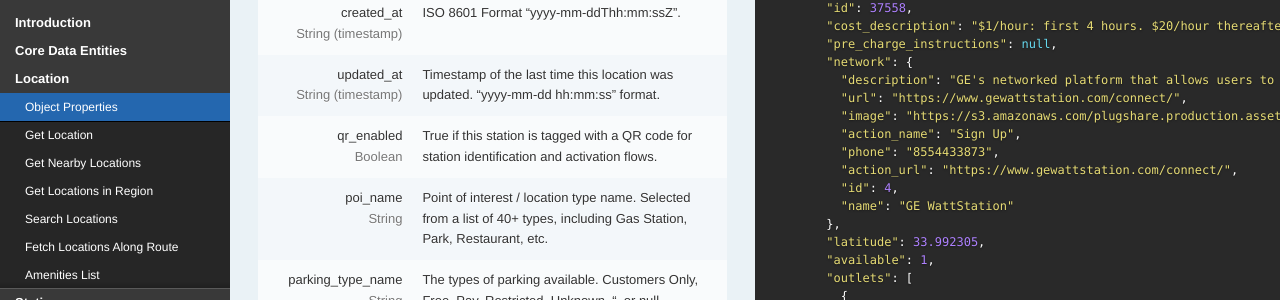
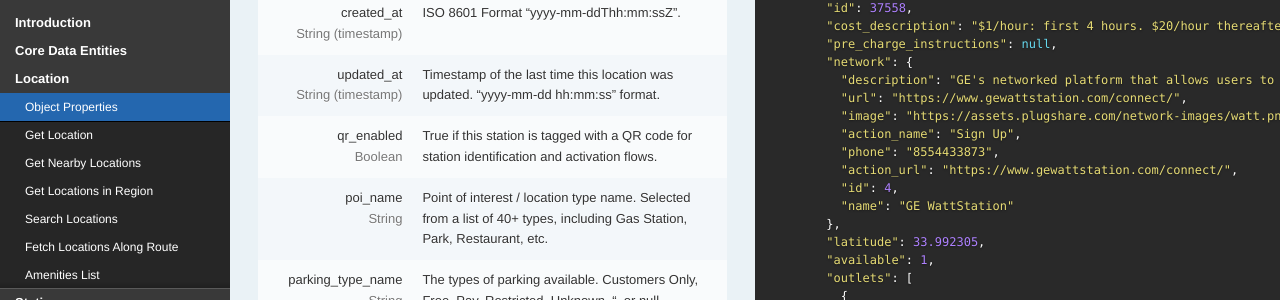
Before and after one commit to PlugShare/plugshare.github.io, a Jekyll site: the page docs/index.html, which Jekyll copies as it is, in a window 1280 px wide and 900 px high, scrolled down 2946 px. Shown: the part 151-451 px from the top of the window. Built offline with Jekyll 4.4.1, drawn with Linux system fonts in a browser that asks for light colours; some of the changed text lies outside the part shown.

Commit message:
update url assets to assets.plugshare.com

```diff
--- a/docs/index.html
+++ b/docs/index.html
@@ -310,7 +310,7 @@
   </span><span class="s2">"score"</span><span class="p">:</span><span class="w"> </span><span class="mi">10</span><span class="p">,</span><span class="w">
   </span><span class="s2">"id"</span><span class="p">:</span><span class="w"> </span><span class="mi">20667</span><span class="p">,</span><span class="w">
   </span><span class="s2">"parking_type_name"</span><span class="p">:</span><span class="w"> </span><span class="s2">"Free"</span><span class="p">,</span><span class="w">
-  </span><span class="s2">"icon"</span><span class="p">:</span><span class="w"> </span><span class="s2">"https://s3.amazonaws.com/plugshare.production.assets/icons/B.png"</span><span class="p">,</span><span class="w">
+  </span><span class="s2">"icon"</span><span class="p">:</span><span class="w"> </span><span class="s2">"https://assets.plugshare.com/icons/B.png"</span><span class="p">,</span><span class="w">
   </span><span class="s2">"cost_description"</span><span class="p">:</span><span class="w"> </span><span class="s2">""</span><span class="p">,</span><span class="w">
   </span><span class="s2">"reviews"</span><span class="p">:</span><span class="w"> </span><span class="p">[],</span><span class="w">
   </span><span class="s2">"name"</span><span class="p">:</span><span class="w"> </span><span class="s2">"PlugShare API Station"</span><span class="p">,</span><span class="w">
@@ -369,7 +369,7 @@
       </span><span class="s2">"network"</span><span class="p">:</span><span class="w"> </span><span class="p">{</span><span class="w">
         </span><span class="s2">"description"</span><span class="p">:</span><span class="w"> </span><span class="s2">"GE's networked platform that allows users to manage and monitor the charging of their electric cars."</span><span class="p">,</span><span class="w">
         </span><span class="s2">"url"</span><span class="p">:</span><span class="w"> </span><span class="s2">"https://www.gewattstation.com/connect/"</span><span class="p">,</span><span class="w">
-        </span><span class="s2">"image"</span><span class="p">:</span><span class="w"> </span><span class="s2">"https://s3.amazonaws.com/plugshare.production.assets/network-images/watt.png"</span><span class="p">,</span><span class="w">
+        </span><span class="s2">"image"</span><span class="p">:</span><span class="w"> </span><span class="s2">"https://assets.plugshare.com/network-images/watt.png"</span><span class="p">,</span><span class="w">
         </span><span class="s2">"action_name"</span><span class="p">:</span><span class="w"> </span><span class="s2">"Sign Up"</span><span class="p">,</span><span class="w">
         </span><span class="s2">"phone"</span><span class="p">:</span><span class="w"> </span><span class="s2">"8554433873"</span><span class="p">,</span><span class="w">
         </span><span class="s2">"action_url"</span><span class="p">:</span><span class="w"> </span><span class="s2">"https://www.gewattstation.com/connect/"</span><span class="p">,</span><span class="w">
@@ -671,7 +671,7 @@
     </span><span class="s2">"score"</span><span class="p">:</span><span class="w"> </span><span class="mi">10</span><span class="p">,</span><span class="w">
     </span><span class="s2">"id"</span><span class="p">:</span><span class="w"> </span><span class="mi">38606</span><span class="p">,</span><span class="w">
     </span><span class="s2">"parking_type_name"</span><span class="p">:</span><span class="w"> </span><span class="s2">"Free"</span><span class="p">,</span><span class="w">
-    </span><span class="s2">"icon"</span><span class="p">:</span><span class="w"> </span><span class="s2">"https://s3.amazonaws.com/plugshare.production.assets/icons/B.png"</span><span class="p">,</span><span class="w">
+    </span><span class="s2">"icon"</span><span class="p">:</span><span class="w"> </span><span class="s2">"https://assets.plugshare.com/icons/B.png"</span><span class="p">,</span><span class="w">
     </span><span class="s2">"cost_description"</span><span class="p">:</span><span class="w"> </span><span class="s2">""</span><span class="p">,</span><span class="w">
     </span><span class="s2">"reviews"</span><span class="p">:</span><span class="w"> </span><span class="p">[],</span><span class="w">
     </span><span class="s2">"name"</span><span class="p">:</span><span class="w"> </span><span class="s2">"PlugShare API Station"</span><span class="p">,</span><span class="w">
@@ -743,7 +743,7 @@
         </span><span class="s2">"score"</span><span class="p">:</span><span class="w"> </span><span class="mi">10</span><span class="p">,</span><span class="w">
         </span><span class="s2">"id"</span><span class="p">:</span><span class="w"> </span><span class="mi">45911</span><span class="p">,</span><span class="w">
         </span><span class="s2">"parking_type_name"</span><span class="p">:</span><span class="w"> </span><span class="s2">"Free"</span><span class="p">,</span><span class="w">
-        </span><span class="s2">"icon"</span><span class="p">:</span><span class="w"> </span><span class="s2">"https://s3.amazonaws.com/plugshare.production.assets/icons/B.png"</span><span class="p">,</span><span class="w">
+        </span><span class="s2">"icon"</span><span class="p">:</span><span class="w"> </span><span class="s2">"https://assets.plugshare.com/icons/B.png"</span><span class="p">,</span><span class="w">
         </span><span class="s2">"cost_description"</span><span class="p">:</span><span class="w"> </span><span class="s2">""</span><span class="p">,</span><span class="w">
         </span><span class="s2">"name"</span><span class="p">:</span><span class="w"> </span><span class="s2">"PlugShare API Station"</span><span class="p">,</span><span class="w">
         </span><span class="s2">"url"</span><span class="p">:</span><span class="w"> </span><span class="s2">"http://api.plugshare.com/view/location/45911"</span><span class="p">,</span><span class="w">
@@ -934,7 +934,7 @@
         </span><span class="s2">"address"</span><span class="p">:</span><span class="w"> </span><span class="s2">"210 Market Ave, Los Altos, CA 94022"</span><span class="p">,</span><span class="w">
         </span><span class="s2">"id"</span><span class="p">:</span><span class="w"> </span><span class="mi">40025</span><span class="p">,</span><span class="w">
         </span><span class="s2">"parking_type_name"</span><span class="p">:</span><span class="w"> </span><span class="s2">"Free"</span><span class="p">,</span><span class="w">
-        </span><span class="s2">"icon"</span><span class="p">:</span><span class="w"> </span><span class="s2">"https://s3.amazonaws.com/plugshare.production.assets/icons/G.png"</span><span class="p">,</span><span class="w">
+        </span><span class="s2">"icon"</span><span class="p">:</span><span class="w"> </span><span class="s2">"https://assets.plugshare.com/icons/G.png"</span><span class="p">,</span><span class="w">
         </span><span class="s2">"cost_description"</span><span class="p">:</span><span class="w"> </span><span class="s2">"Variable: $3.00/hour to $6.00/hour"</span><span class="p">,</span><span class="w">
         </span><span class="s2">"name"</span><span class="p">:</span><span class="w"> </span><span class="s2">"Central Charging Station"</span><span class="p">,</span><span class="w">
         </span><span class="s2">"url"</span><span class="p">:</span><span class="w"> </span><span class="s2">"http://api.plugshare.com/view/location/40025"</span><span class="p">,</span><span class="w">
@@ -1119,7 +1119,7 @@
     </span><span class="s2">"owner"</span><span class="p">:</span><span class="w"> </span><span class="s2">""</span><span class="p">,</span><span class="w">
     </span><span class="s2">"id"</span><span class="p">:</span><span class="w"> </span><span class="mi">58226</span><span class="p">,</span><span class="w">
     </span><span class="s2">"parking_type_name"</span><span class="p">:</span><span class="w"> </span><span class="kc">null</span><span class="p">,</span><span class="w">
-    </span><span class="s2">"icon"</span><span class="p">:</span><span class="w"> </span><span class="s2">"https://s3.amazonaws.com/plugshare.production.assets/icons/H.png"</span><span class="p">,</span><span class="w">
+    </span><span class="s2">"icon"</span><span class="p">:</span><span class="w"> </span><span class="s2">"https://assets.plugshare.com/icons/H.png"</span><span class="p">,</span><span class="w">
     </span><span class="s2">"cost_description"</span><span class="p">:</span><span class="w"> </span><span class="s2">""</span><span class="p">,</span><span class="w">
     </span><span class="s2">"name"</span><span class="p">:</span><span class="w"> </span><span class="s2">""</span><span class="p">,</span><span class="w">
     </span><span class="s2">"url"</span><span class="p">:</span><span class="w"> </span><span class="s2">"http://api.plugshare.com/view/location/58226"</span><span class="p">,</span><span class="w">
@@ -1284,7 +1284,7 @@
       </span><span class="s2">"icon_type"</span><span class="p">:</span><span class="s2">"G"</span><span class="p">,</span><span class="w">
       </span><span class="s2">"id"</span><span class="p">:</span><span class="mi">2116</span><span class="p">,</span><span class="w">
       </span><span class="s2">"longitude"</span><span class="p">:</span><span class="mf">-81.04077</span><span class="p">,</span><span class="w">
-      </span><span class="s2">"icon"</span><span class="p">:</span><span class="s2">"https://s3.amazonaws.com/plugshare.staging.assets/icons/G.png"</span><span class="w">
+      </span><span class="s2">"icon"</span><span class="p">:</span><span class="s2">"https://s3.amazonaws.com/plugshare.production.assets/icons/G.png"</span><span class="w">
    </span><span class="p">}</span><span class="w">
 </span><span class="p">]</span><span class="w">
 </span></code></pre>
@@ -1702,7 +1702,7 @@
     <td>1</td>
     <td></td>
     <td>US Wall Outlet</td>
-    <td><img src="https://s3.amazonaws.com/plugshare.production.assets/assets/outlets/image03.png"></td>
+    <td><img src="https://assets.plugshare.com/assets/outlets/image03.png"></td>
     <td>Y</td>
     <td></td>
     <td></td>
@@ -1714,7 +1714,7 @@
     <td>2</td>
     <td></td>
     <td>J-1772</td>
-    <td><img src="https://s3.amazonaws.com/plugshare.production.assets/assets/outlets/image08.png"></td>
+    <td><img src="https://assets.plugshare.com/assets/outlets/image08.png"></td>
     <td>Y</td>
     <td>Y</td>
     <td>Y</td>
@@ -1726,7 +1726,7 @@
     <td>3</td>
     <td></td>
     <td>CHAdeMO</td>
-    <td><img src="https://s3.amazonaws.com/plugshare.production.assets/assets/outlets/image04.png"></td>
+    <td><img src="https://assets.plugshare.com/assets/outlets/image04.png"></td>
     <td>Y</td>
     <td>Y</td>
     <td>Y</td>
@@ -1738,7 +1738,7 @@
     <td>4</td>
     <td></td>
     <td>Tesla Roadster</td>
-    <td><img src="https://s3.amazonaws.com/plugshare.production.assets/assets/outlets/image00.png"></td>
+    <td><img src="https://assets.plugshare.com/assets/outlets/image00.png"></td>
     <td>Y</td>
     <td>Y</td>
     <td>Y</td>
@@ -1750,7 +1750,7 @@
     <td>5</td>
     <td></td>
     <td>NEMA 14-50</td>
-    <td><img src="https://s3.amazonaws.com/plugshare.production.assets/assets/outlets/image10.png"></td>
+    <td><img src="https://assets.plugshare.com/assets/outlets/image10.png"></td>
     <td>Y</td>
     <td></td>
     <td></td>
@@ -1762,7 +1762,7 @@
     <td>6</td>
     <td>0</td>
     <td>Tesla S HPWC</td>
-    <td><img src="https://s3.amazonaws.com/plugshare.production.assets/assets/outlets/image05.png"></td>
+    <td><img src="https://assets.plugshare.com/assets/outlets/image05.png"></td>
     <td>Y</td>
     <td>Y</td>
     <td>Y</td>
@@ -1774,7 +1774,7 @@
     <td>6</td>
     <td>1</td>
     <td>Tesla Supercharger</td>
-    <td><img src="https://s3.amazonaws.com/plugshare.production.assets/assets/outlets/image05.png"></td>
+    <td><img src="https://assets.plugshare.com/assets/outlets/image05.png"></td>
     <td>Y</td>
     <td>Y</td>
     <td>Y</td>
@@ -1786,7 +1786,7 @@
     <td>7</td>
     <td></td>
     <td>Type 2 (Mennekes)</td>
-    <td><img src="https://s3.amazonaws.com/plugshare.production.assets/assets/outlets/image06.png"></td>
+    <td><img src="https://assets.plugshare.com/assets/outlets/image06.png"></td>
     <td></td>
     <td>Y</td>
     <td>Y</td>
@@ -1798,7 +1798,7 @@
     <td>8</td>
     <td></td>
     <td>Type 3</td>
-    <td><img src="https://s3.amazonaws.com/plugshare.production.assets/assets/outlets/image16.png"></td>
+    <td><img src="https://assets.plugshare.com/assets/outlets/image16.png"></td>
     <td></td>
     <td>Y</td>
     <td>Y</td>
@@ -1810,7 +1810,7 @@
     <td>9</td>
     <td></td>
     <td>BS1363</td>
-    <td><img src="https://s3.amazonaws.com/plugshare.production.assets/assets/outlets/image09.png"></td>
+    <td><img src="https://assets.plugshare.com/assets/outlets/image09.png"></td>
     <td></td>
     <td>Y</td>
     <td></td>
@@ -1822,7 +1822,7 @@
     <td>10</td>
     <td></td>
     <td>Europlug</td>
-    <td><img src="https://s3.amazonaws.com/plugshare.production.assets/assets/outlets/image13.png"></td>
+    <td><img src="https://assets.plugshare.com/assets/outlets/image13.png"></td>
     <td></td>
     <td></td>
     <td>Y</td>
@@ -1834,7 +1834,7 @@
     <td>11</td>
     <td></td>
     <td>UK Commando</td>
-    <td><img src="https://s3.amazonaws.com/plugshare.production.assets/assets/outlets/image12.png"></td>
+    <td><img src="https://assets.plugshare.com/assets/outlets/image12.png"></td>
     <td></td>
     <td>Y</td>
     <td></td>
@@ -1846,7 +1846,7 @@
     <td>12</td>
     <td></td>
     <td>AS3112</td>
-    <td><img src="https://s3.amazonaws.com/plugshare.production.assets/assets/outlets/image01.png"></td>
+    <td><img src="https://assets.plugshare.com/assets/outlets/image01.png"></td>
     <td></td>
     <td></td>
     <td></td>
@@ -1858,7 +1858,7 @@
     <td>13</td>
     <td></td>
     <td>SAE Combo DC CCS</td>
-    <td><img src="https://s3.amazonaws.com/plugshare.production.assets/assets/outlets/image02.png"></td>
+    <td><img src="https://assets.plugshare.com/assets/outlets/image02.png"></td>
     <td>Y</td>
     <td></td>
     <td>Y</td>
@@ -1870,7 +1870,7 @@
     <td>14</td>
     <td></td>
     <td>Three Phase (AU)</td>
-    <td><img src="https://s3.amazonaws.com/plugshare.production.assets/assets/outlets/image14.png"></td>
+    <td><img src="https://assets.plugshare.com/assets/outlets/image14.png"></td>
     <td></td>
     <td></td>
     <td></td>
@@ -1882,7 +1882,7 @@
     <td>14</td>
     <td></td>
     <td>Three Phase (EU)<br>(currently same ID)</td>
-    <td><img src="https://s3.amazonaws.com/plugshare.production.assets/assets/outlets/image23.png"></td>
+    <td><img src="https://assets.plugshare.com/assets/outlets/image23.png"></td>
     <td></td>
     <td></td>
     <td>Y</td>
@@ -1894,7 +1894,7 @@
     <td>15</td>
     <td></td>
     <td>Caravan Mains Socket</td>
-    <td><img src="https://s3.amazonaws.com/plugshare.production.assets/assets/outlets/image15.png"></td>
+    <td><img src="https://assets.plugshare.com/assets/outlets/image15.png"></td>
     <td></td>
     <td>Y</td>
     <td>Y</td>
@@ -1906,7 +1906,7 @@
     <td>16</td>
     <td></td>
     <td>China BG/T</td>
-    <td><img src="https://s3.amazonaws.com/plugshare.production.assets/assets/outlets/image06.png"></td>
+    <td><img src="https://assets.plugshare.com/assets/outlets/image06.png"></td>
     <td></td>
     <td></td>
     <td></td>
@@ -1918,7 +1918,7 @@
     <td>17</td>
     <td></td>
     <td>China BG/T 2</td>
-    <td><img src="https://s3.amazonaws.com/plugshare.production.assets/assets/outlets/image17.png"></td>
+    <td><img src="https://assets.plugshare.com/assets/outlets/image17.png"></td>
     <td></td>
     <td></td>
     <td></td>
@@ -1940,7 +1940,7 @@
 <pre class="highlight json tab-json"><code><span class="p">{</span><span class="w">
     </span><span class="s2">"description"</span><span class="p">:</span><span class="w"> </span><span class="s2">"GE's networked platform that allows users to manage and monitor the charging of their electric cars."</span><span class="p">,</span><span class="w">
     </span><span class="s2">"url"</span><span class="p">:</span><span class="w"> </span><span class="s2">"https://www.gewattstation.com/connect/"</span><span class="p">,</span><span class="w">
-    </span><span class="s2">"image"</span><span class="p">:</span><span class="w"> </span><span class="s2">"https://s3.amazonaws.com/plugshare.production.assets/network-images/watt.png"</span><span class="p">,</span><span class="w">
+    </span><span class="s2">"image"</span><span class="p">:</span><span class="w"> </span><span class="s2">"https://assets.plugshare.com/network-images/watt.png"</span><span class="p">,</span><span class="w">
     </span><span class="s2">"action_name"</span><span class="p">:</span><span class="w"> </span><span class="s2">"Sign Up"</span><span class="p">,</span><span class="w">
     </span><span class="s2">"phone"</span><span class="p">:</span><span class="w"> </span><span class="s2">"8554433873"</span><span class="p">,</span><span class="w">
     </span><span class="s2">"action_url"</span><span class="p">:</span><span class="w"> </span><span class="s2">"https://www.gewattstation.com/connect/"</span><span class="p">,</span><span class="w">
```
Also changed, not shown: embed.md (+18 -18 lines).
